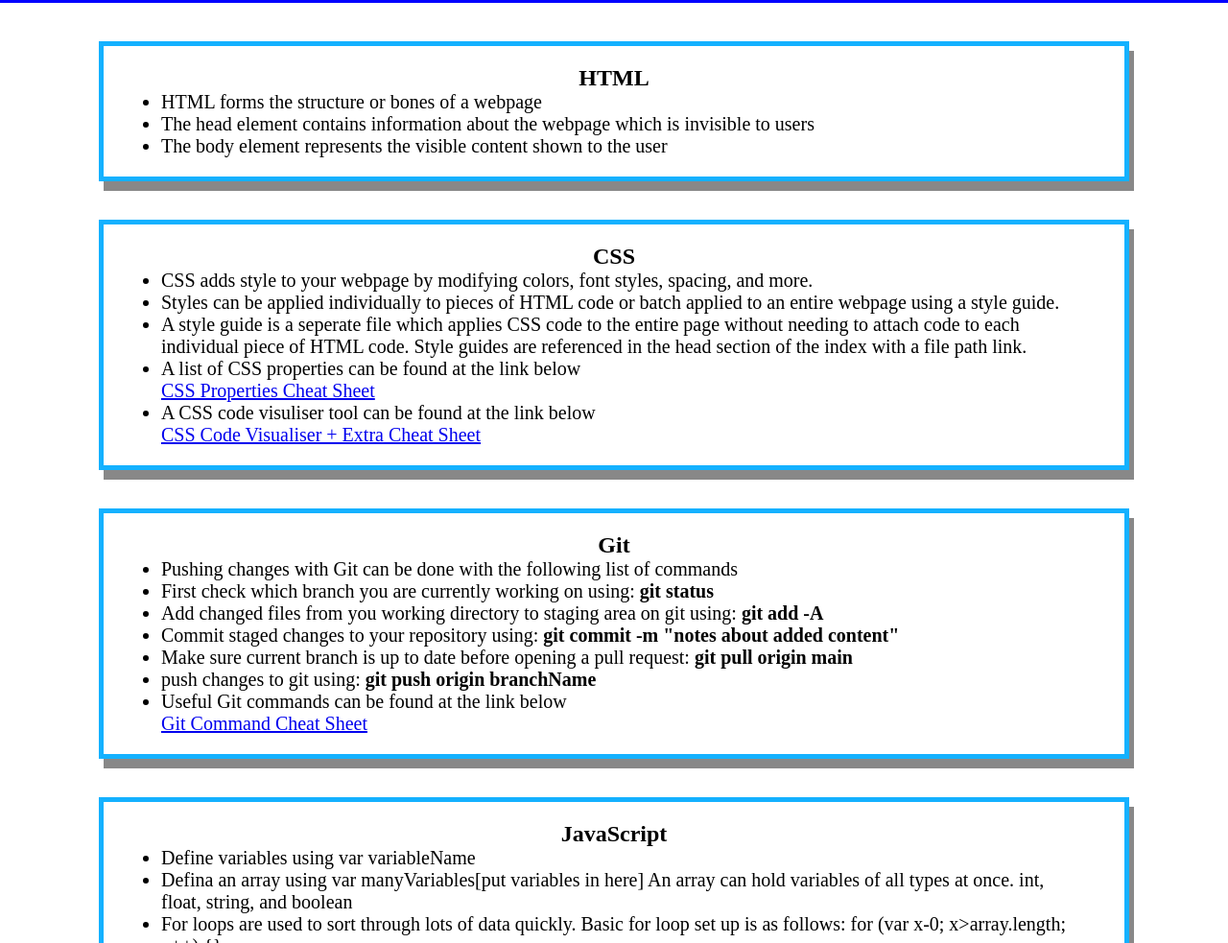
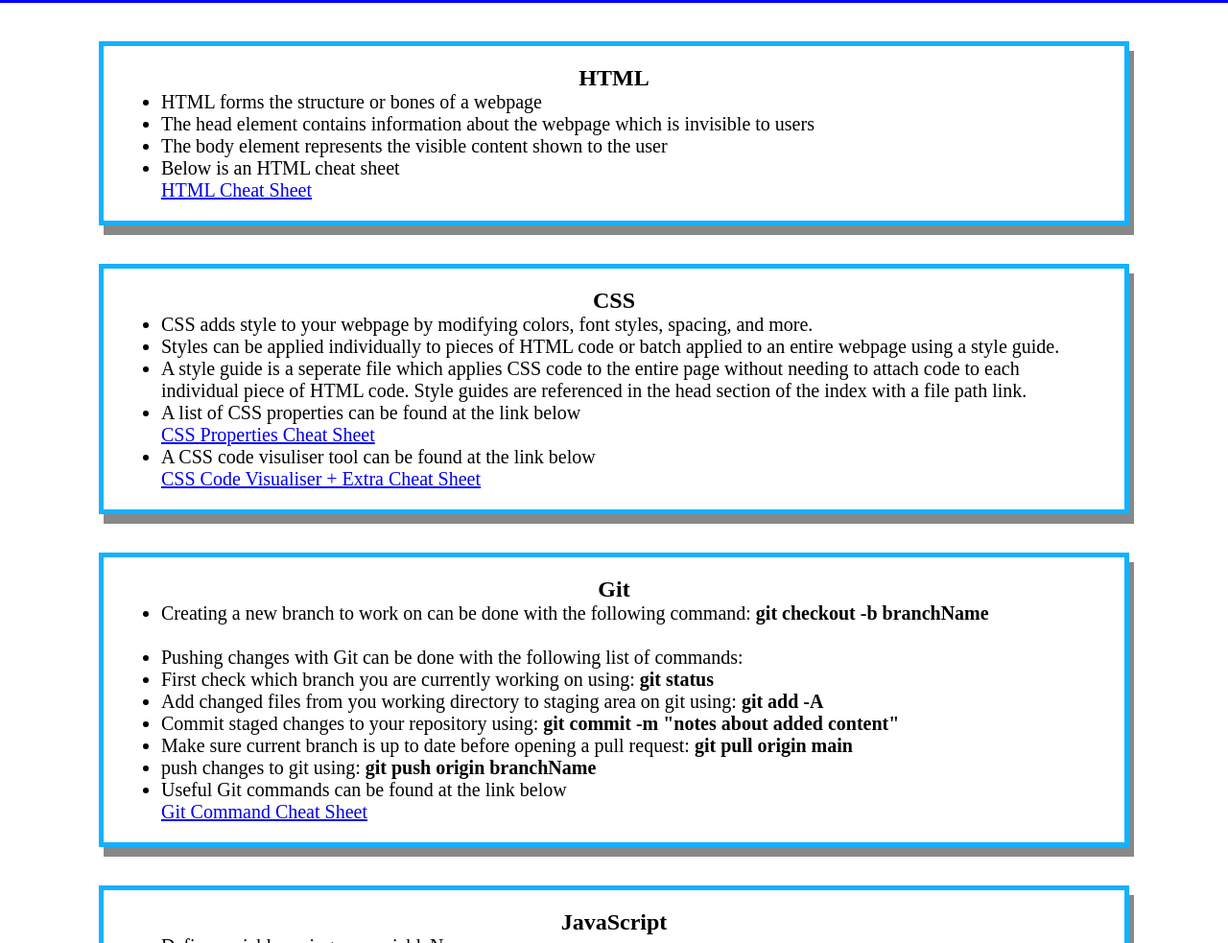
Before and after one commit to RCLobster/prework-study-guide, a plain HTML site: page index.html in a window 1280 px wide. Shown: the part 117-1100 px from the top of the page at 96% size. Drawn offline with Linux system fonts and the light colour scheme.

Commit message:
added HTML cheat sheet

```diff
--- a/index.html
+++ b/index.html
@@ -23,6 +23,8 @@
           <li>HTML forms the structure or bones of a webpage</li>
           <li>The head element contains information about the webpage which is invisible to users</li>
           <li>The body element represents the visible content shown to the user</li>
+          <li>Below is an HTML cheat sheet</li>
+          <a href="https://cheatsheets.zip/html">HTML Cheat Sheet</a>
         </ul>
       </section>
 
@@ -50,7 +52,9 @@
         <h2>Git</h2>
 
         <ul>
-          <li>Pushing changes with Git can be done with the following list of commands</li>
+          <li>Creating a new branch to work on can be done with the following command: <b>git checkout -b branchName</b></li>
+          <br>
+          <li>Pushing changes with Git can be done with the following list of commands:</li>
           <li>First check which branch you are currently working on using: <b>git status</b></li>
           <li>Add changed files from you working directory to staging area on git using: <b>git add -A</b></li>
           <li>Commit staged changes to your repository using: <b>git commit -m "notes about added content"</b></li>
```
